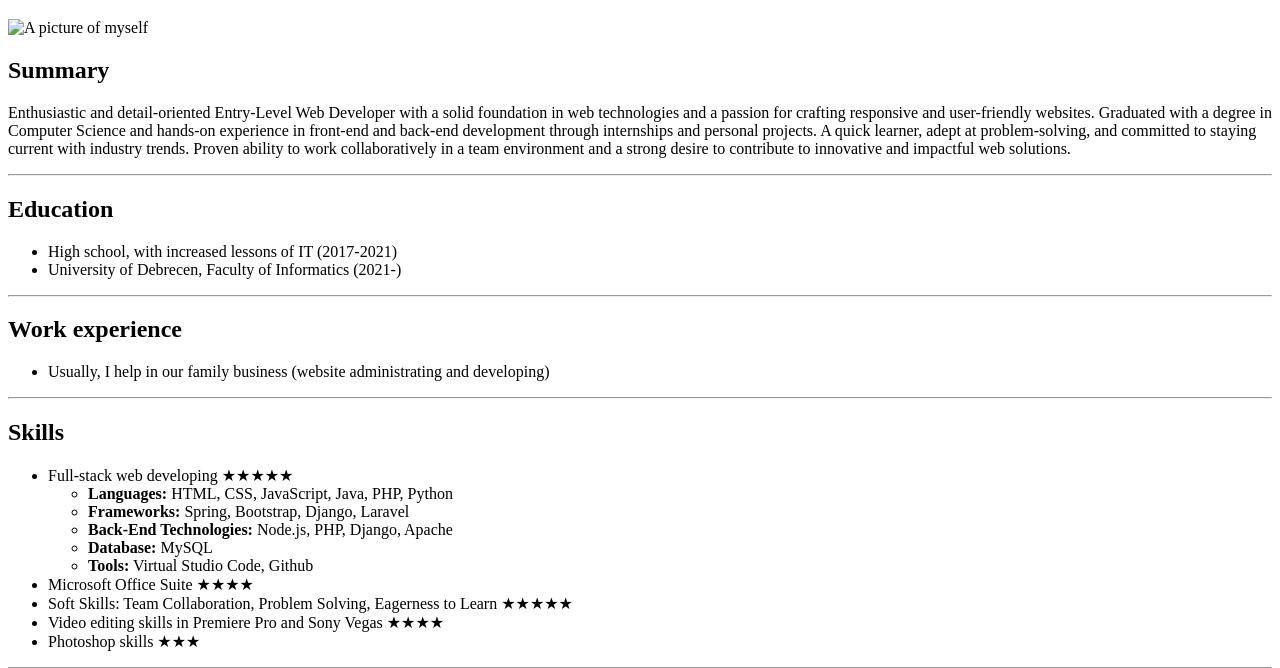
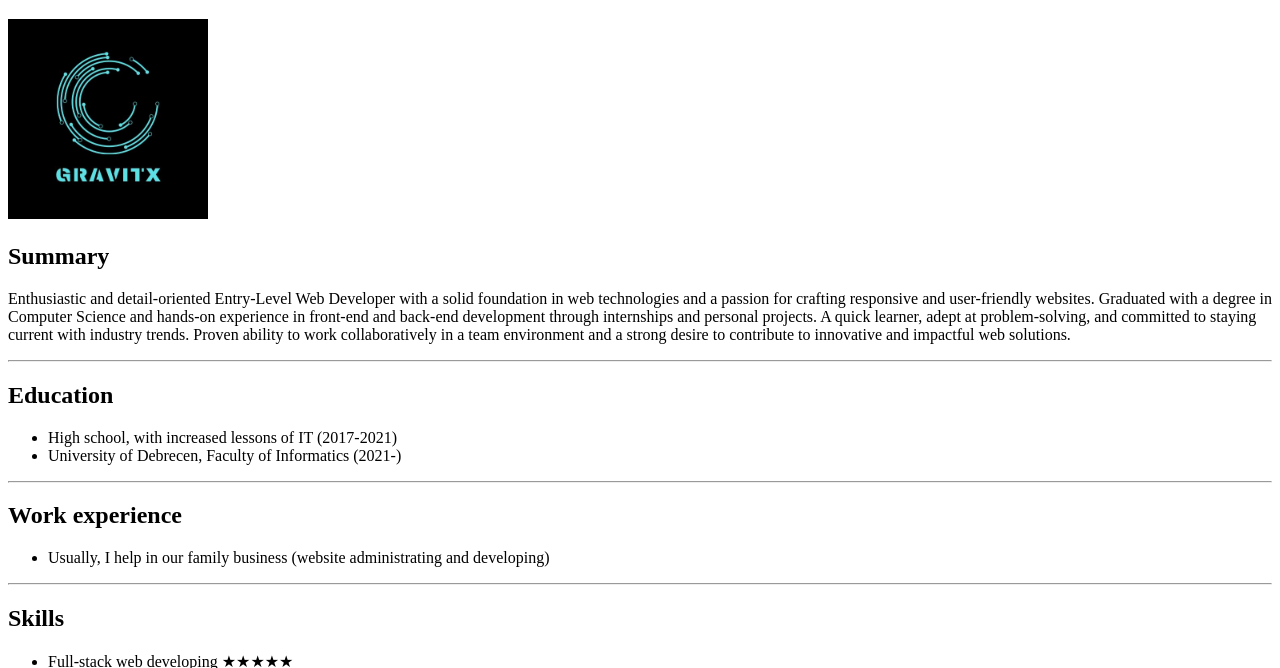
Before and after one commit to czlaliii/html-portfolio, a plain HTML site: page index.html in a window 1280 px wide. Shown: the part 61-729 px from the top of the page. Drawn offline with Linux system fonts and the light colour scheme.

Commit message:
image correction2

```diff
--- a/index.html
+++ b/index.html
@@ -7,7 +7,7 @@
 </head>
 <body>
     <h1>Lajos Czinege</h1>
-    <img src="images/GravitX.jpg" width="200" height="200" alt="A picture of myself" title="A picture of myself">
+    <img src="assets/images/GravitX.jpg" width="200" height="200" alt="A picture of myself" title="A picture of myself">
     <h2>Summary</h2>
     <p>Enthusiastic and detail-oriented Entry-Level Web Developer with a solid foundation in web technologies and a passion for crafting responsive and user-friendly websites. Graduated with a degree in Computer Science and hands-on experience in front-end and back-end development through internships and personal projects. A quick learner, adept at problem-solving, and committed to staying current with industry trends. Proven ability to work collaboratively in a team environment and a strong desire to contribute to innovative and impactful web solutions.</p>
     <hr>
```
